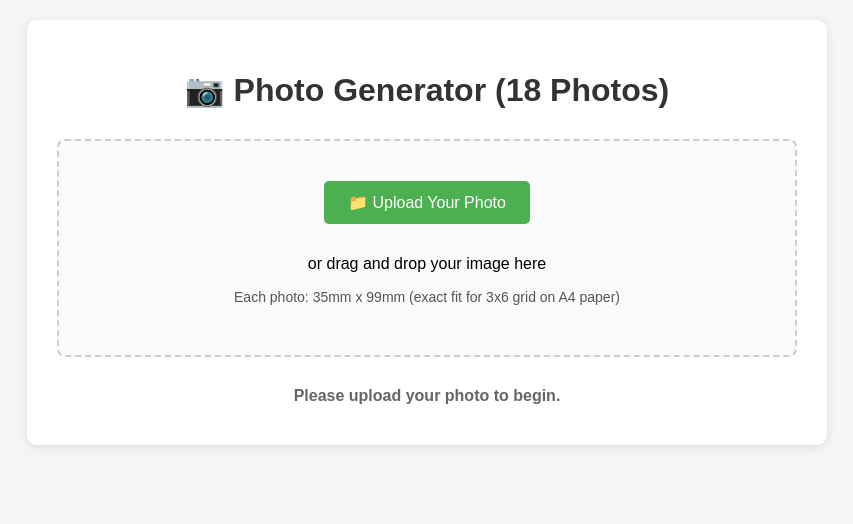
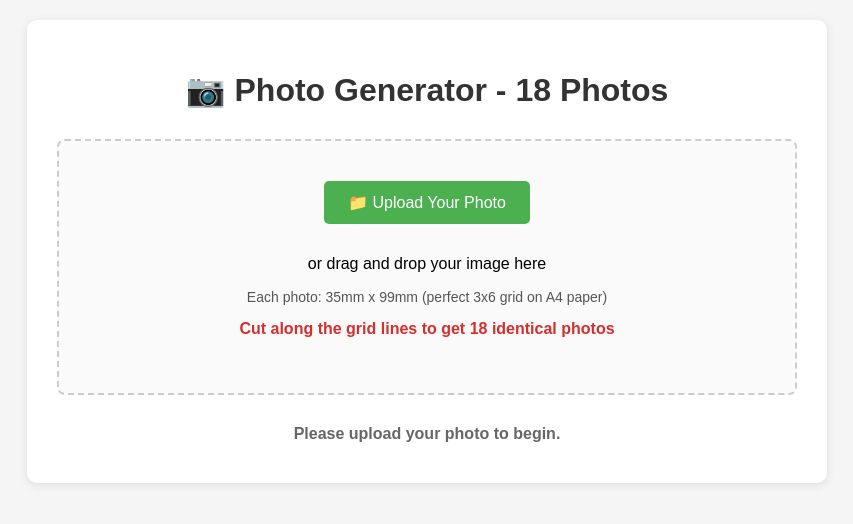
Before and after one commit to silnk/pic18, a plain HTML site: page index.html in a window 1280 px wide. Shown: the whole page, without its empty margins (213-1066 px from the left). Drawn offline with nearby package versions, Linux system fonts and the light colour scheme.

Commit message:
Update index.html

```diff
--- a/index.html
+++ b/index.html
@@ -3,7 +3,7 @@
 <head>
     <meta charset="UTF-8">
     <meta name="viewport" content="width=device-width, initial-scale=1.0">
-    <title>Photo Generator - 18 Photos (35mm x 99mm)</title>
+    <title>Photo Generator - 18 Photos (3x6 Grid)</title>
     <script src="https://cdnjs.cloudflare.com/ajax/libs/jspdf/2.5.1/jspdf.umd.min.js"></script>
     <style>
         body {
@@ -123,11 +123,17 @@
             color: #555;
             font-size: 14px;
         }
+        .cutting-guide {
+            text-align: center;
+            margin: 15px 0;
+            color: #d32f2f;
+            font-weight: bold;
+        }
     </style>
 </head>
 <body>
     <div class="container">
-        <h1>📷 Photo Generator (18 Photos)</h1>
+        <h1>📷 Photo Generator - 18 Photos</h1>
 
         <div class="upload-section" id="uploadArea">
             <input type="file" id="fileInput" accept="image/*">
@@ -136,7 +142,10 @@
             </button>
             <p>or drag and drop your image here</p>
             <div class="size-info">
-                Each photo: 35mm x 99mm (exact fit for 3x6 grid on A4 paper)
+                Each photo: 35mm x 99mm (perfect 3x6 grid on A4 paper)
+            </div>
+            <div class="cutting-guide">
+                Cut along the grid lines to get 18 identical photos
             </div>
         </div>
 
@@ -252,26 +261,22 @@
             const pdfWidth = pdf.internal.pageSize.getWidth(); // 210mm
             const pdfHeight = pdf.internal.pageSize.getHeight(); // 297mm
 
-            // Exact photo dimensions
-            const photoWidth = 35; // 35mm
-            const photoHeight = 99; // 99mm
-
-            // Calculate positions for perfect 3x6 grid
-            // 6 columns: 6 * 35mm = 210mm (exact width of A4)
-            // 3 rows: 3 * 99mm = 297mm (exact height of A4)
-
-            // No margins needed - photos will fill entire page
+            // Calculate exact dimensions for perfect 3x6 grid
+            // 6 columns: 210mm / 6 = 35mm each
+            // 3 rows: 297mm / 3 = 99mm each
+            const photoWidth = pdfWidth / 6; // 35mm
+            const photoHeight = pdfHeight / 3; // 99mm
 
             // Load the image and add it 18 times to the PDF (3 rows of 6)
             const img = new Image();
             img.onload = function() {
-                // Add all 18 photos in a 3x6 grid
+                // Add all 18 photos in a perfect 3x6 grid
                 for (let row = 0; row < 3; row++) {
                     for (let col = 0; col < 6; col++) {
                         const xPos = col * photoWidth;
                         const yPos = row * photoHeight;
 
-                        // Add the image to PDF at exact size
+                        // Add the image to PDF at exact size to fill each cell
                         pdf.addImage(
                             currentImageData,
                             'JPEG',
@@ -284,7 +289,7 @@
                 }
 
                 // Save the PDF
-                pdf.save('photos-35x99-18.pdf');
+                pdf.save('photos-18-grid.pdf');
                 status.textContent = 'PDF generated successfully! Check your downloads folder.';
             };
 
```
